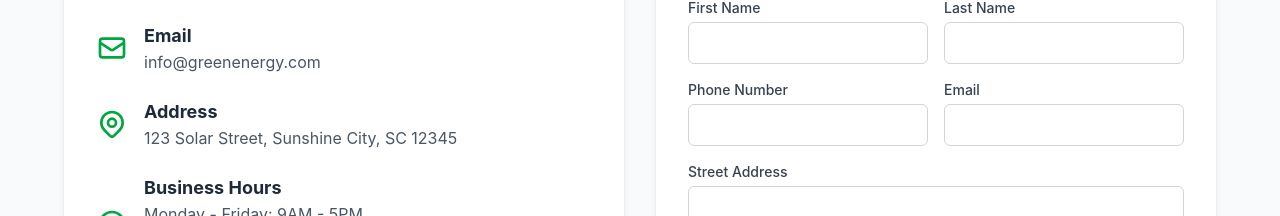
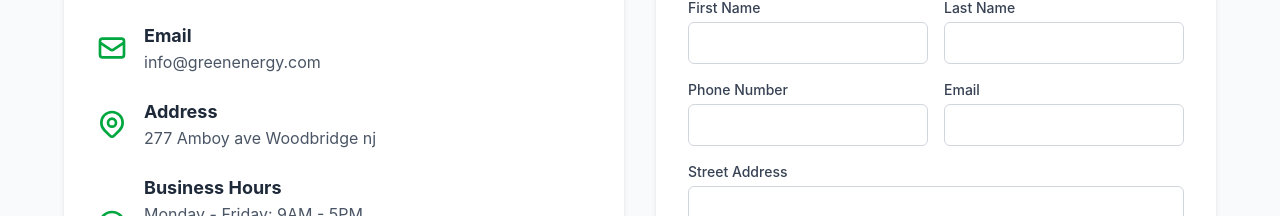
Before and after one commit to ManasesLovera/solar_panels, a React (Vite) app: page / in a window 1280 px wide. Shown: the part 2118-2334 px from the top of the page. Built offline with nearby package versions, Linux system fonts and the light colour scheme.

Commit message:
feat: using client's correct address

```diff
--- a/src/components/contact.tsx
+++ b/src/components/contact.tsx
@@ -68,7 +68,7 @@ function Contact() {
                     </svg>
                     <div>
                       <h3 className="text-lg font-bold text-gray-800">Address</h3>
-                      <p className="text-gray-600">123 Solar Street, Sunshine City, SC 12345</p>
+                      <p className="text-gray-600">277 Amboy ave Woodbridge nj</p>
                     </div>
                   </div>
 
```
